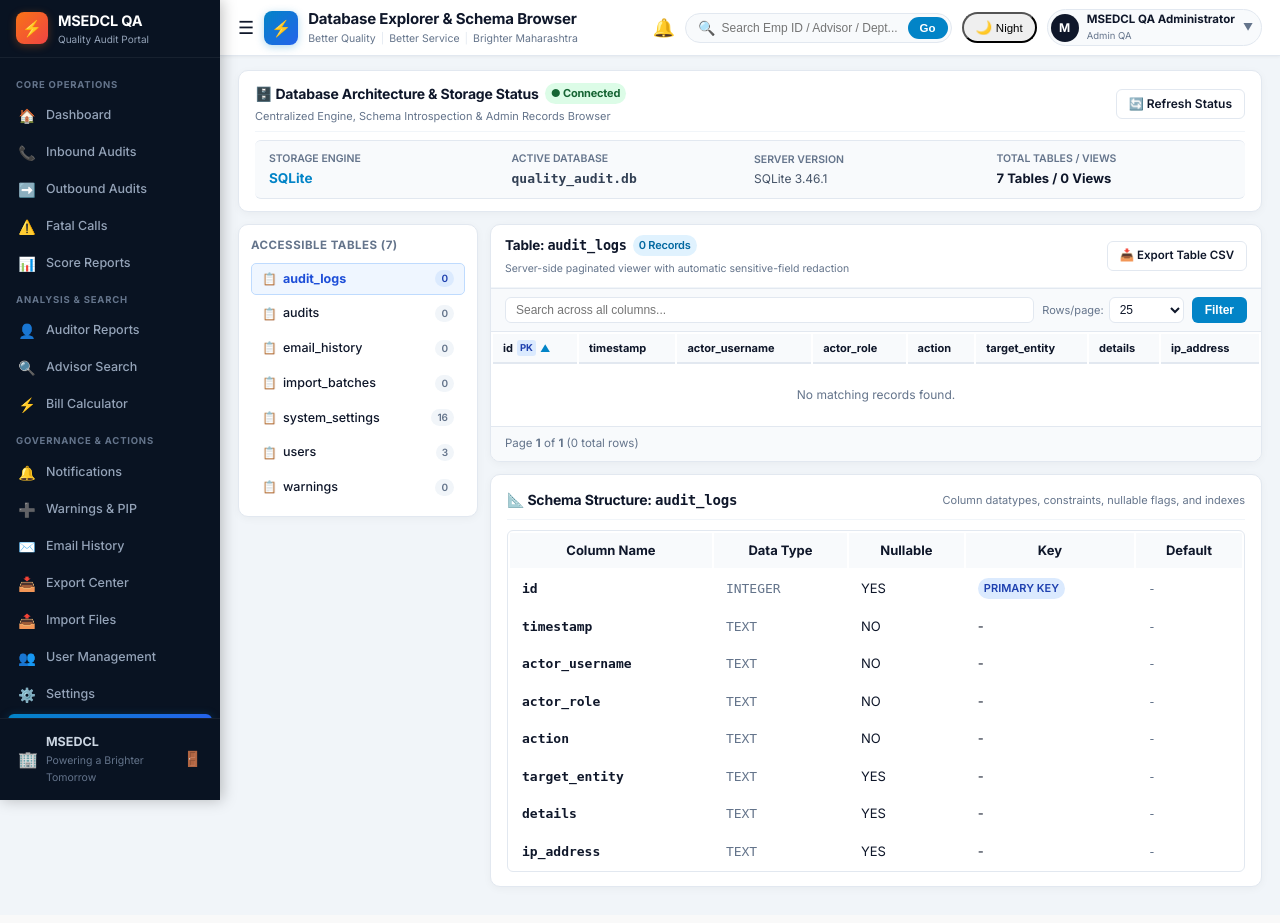
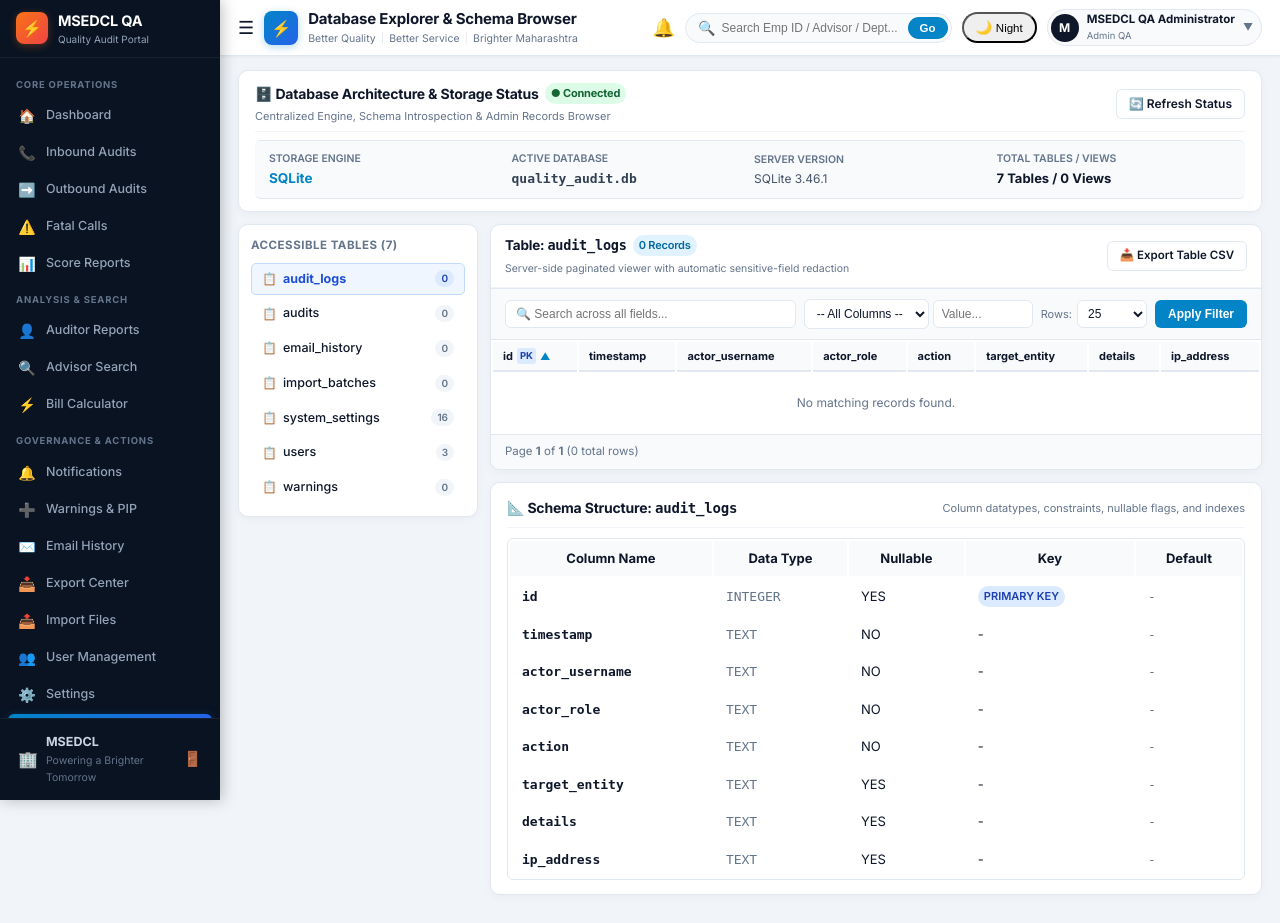
Before and after one commit to WeWake2026/MSEDCL, a Flask app: page /admin/database-explorer in a window 1280 px wide. Before the commit the page ends 889 px from the top, so only its background shows below. Run offline with Flask 3, Linux system fonts and the light colour scheme; the visitor is signed in with stand-in values (Sample User, id 1); data comes from the database, SQL or seed files in the repository; data that the repository does not hold is empty; some libraries are stand-ins or nearby versions.

Commit message:
feat(explorer): add column-specific filtering, mobile responsive layout, and robust toolbar

```diff
--- a/app.py
+++ b/app.py
@@ -1537,6 +1537,8 @@ def db_explorer_view():
     active_table = request.args.get("table", "").strip()
     active_schema = request.args.get("schema", "public").strip()
     search = request.args.get("search", "").strip()
+    filter_col = request.args.get("filter_col", "").strip() or None
+    filter_val = request.args.get("filter_val", "").strip()
     sort_col = request.args.get("sort", "").strip() or None
     sort_dir = request.args.get("dir", "ASC").strip()
     page = request.args.get("page", 1, type=int)
@@ -1558,7 +1560,9 @@ def db_explorer_view():
                 per_page=per_page,
                 search=search,
                 sort_col=sort_col,
-                sort_dir=sort_dir
+                sort_dir=sort_dir,
+                filter_col=filter_col,
+                filter_val=filter_val
             )
         except Exception as e:
             flash(f"Error reading table '{active_table}': {str(e)}", "error")
@@ -1578,12 +1582,14 @@ def db_explorer_export_csv():
     table = request.args.get("table", "").strip()
     schema = request.args.get("schema", "public").strip()
     search = request.args.get("search", "").strip()
+    filter_col = request.args.get("filter_col", "").strip() or None
+    filter_val = request.args.get("filter_val", "").strip()
 
     if not table:
         abort(400, "Table name required")
 
     try:
-        csv_data = db_explorer_service.export_table_csv(table_name=table, schema_name=schema, search=search)
+        csv_data = db_explorer_service.export_table_csv(table_name=table, schema_name=schema, search=search, filter_col=filter_col, filter_val=filter_val)
         log_audit("EXPORT_TABLE_CSV", table, f"Exported CSV for schema: {schema}")
         clean_filename = f"{table}_export_{datetime.now().strftime('%Y%m%d_%H%M%S')}.csv"
         return Response(
--- a/db_explorer_service.py
+++ b/db_explorer_service.py
@@ -234,9 +234,9 @@ def get_table_schema(table_name, schema_name="public"):
 
     return {"table": table_name, "schema": schema_name, "columns": columns, "indexes": indexes}
 
-def get_table_records(table_name, schema_name="public", page=1, per_page=25, search="", sort_col=None, sort_dir="ASC"):
+def get_table_records(table_name, schema_name="public", page=1, per_page=25, search="", sort_col=None, sort_dir="ASC", filter_col=None, filter_val=""):
     """
-    Fetches paginated records with safe filtering and sorting.
+    Fetches paginated records with safe filtering, column-specific filters, and sorting.
     Masks sensitive columns.
     """
     if table_name.lower() in BLOCKED_TABLES:
@@ -276,6 +276,15 @@ def get_table_records(table_name, schema_name="public", page=1, per_page=25, sea
                 params.append(f"%{search}%")
         where_clauses.append("(" + " OR ".join(search_terms) + ")")
 
+    # Column-specific targeted filter
+    if filter_col and filter_col in columns and filter_val:
+        if is_pg:
+            where_clauses.append(f'CAST("{filter_col}" AS TEXT) ILIKE %s')
+            params.append(f"%{filter_val}%")
+        else:
+            where_clauses.append(f'CAST("{filter_col}" AS TEXT) LIKE ?')
+            params.append(f"%{filter_val}%")
+
     where_sql = ("WHERE " + " AND ".join(where_clauses)) if where_clauses else ""
 
     tbl_qualified = f'"{schema_name}"."{table_name}"' if is_pg else f'"{table_name}"'
@@ -314,10 +323,12 @@ def get_table_records(table_name, schema_name="public", page=1, per_page=25, sea
         "total_pages": total_pages,
         "sort_col": sort_col,
         "sort_dir": sort_dir,
-        "search": search
+        "search": search,
+        "filter_col": filter_col,
+        "filter_val": filter_val
     }
 
-def export_table_csv(table_name, schema_name="public", search="", max_limit=10000):
+def export_table_csv(table_name, schema_name="public", search="", filter_col=None, filter_val="", max_limit=10000):
     """
     Streams CSV data for the requested table.
     Enforces row limits, masks sensitive fields, and prevents CSV formula injection.
@@ -344,6 +355,14 @@ def export_table_csv(table_name, schema_name="public", search="", max_limit=1000
                 params.append(f"%{search}%")
         where_clauses.append("(" + " OR ".join(search_terms) + ")")
 
+    if filter_col and filter_col in columns and filter_val:
+        if is_pg:
+            where_clauses.append(f'CAST("{filter_col}" AS TEXT) ILIKE %s')
+            params.append(f"%{filter_val}%")
+        else:
+            where_clauses.append(f'CAST("{filter_col}" AS TEXT) LIKE ?')
+            params.append(f"%{filter_val}%")
+
     where_sql = ("WHERE " + " AND ".join(where_clauses)) if where_clauses else ""
     tbl_qualified = f'"{schema_name}"."{table_name}"' if is_pg else f'"{table_name}"'
 
--- a/static/css/style.css
+++ b/static/css/style.css
@@ -1673,6 +1673,15 @@ table.data-table th {
     width: min(320px, calc(100vw - 20px)) !important;
     right: -10px !important;
   }
+
+  /* Database Explorer Mobile Stacking */
+  .db-explorer-grid {
+    grid-template-columns: 1fr !important;
+  }
+  .db-explorer-tables-card {
+    max-height: 220px;
+    overflow-y: auto;
+  }
 }
 
 @media (max-width: 480px) {
--- a/templates/db_explorer.html
+++ b/templates/db_explorer.html
@@ -52,10 +52,10 @@
   </div>
 
   <!-- Layout: Left Sidebar (Table List) + Right Content (Records & Schema) -->
-  <div style="display: grid; grid-template-columns: 240px 1fr; gap: 12px; align-items: start;">
+  <div class="db-explorer-grid" style="display: grid; grid-template-columns: 240px 1fr; gap: 12px; align-items: start;">
 
     <!-- Table Navigator Panel -->
-    <div class="card" style="padding: 12px;">
+    <div class="card db-explorer-tables-card" style="padding: 12px;">
       <h4 style="font-size:11.5px; text-transform:uppercase; color:var(--text-muted); letter-spacing:0.5px; margin-bottom:8px; font-weight:700;">
         Accessible Tables ({{ overview.tables_summary|length }})
       </h4>
@@ -98,25 +98,41 @@
           </div>
 
           <!-- Search and Filter Bar -->
-          <div style="padding: 8px 14px; background:#f8fafc; border-top:1px solid var(--border); border-bottom:1px solid var(--border);">
+          <div style="padding: 10px 14px; background:#f8fafc; border-top:1px solid var(--border); border-bottom:1px solid var(--border);">
             <form method="get" action="{{ url_for('db_explorer_view') }}" style="display:flex; gap:8px; align-items:center; flex-wrap:wrap;">
               <input type="hidden" name="table" value="{{ active_table }}">
               <input type="hidden" name="schema" value="{{ records_data.schema }}">
-              <div style="flex:1; min-width:180px;">
-                <input type="text" name="search" value="{{ records_data.search }}" placeholder="Search across all columns..." class="form-control" style="font-size:12px; padding:5px 10px;">
+
+              <!-- Global text search -->
+              <div style="flex:1; min-width:160px;">
+                <input type="text" name="search" value="{{ records_data.search }}" placeholder="🔍 Search across all fields..." class="form-control" style="font-size:12px; padding:6px 10px;">
               </div>
+
+              <!-- Specific Column Filter Dropdown & Value -->
+              <div style="display:flex; gap:4px; align-items:center;">
+                <select name="filter_col" class="form-control" style="font-size:12px; padding:6px 8px; max-width:140px;">
+                  <option value="">-- All Columns --</option>
+                  {% for c in records_data.columns %}
+                    <option value="{{ c.name }}" {{ 'selected' if records_data.filter_col == c.name else '' }}>{{ c.name }}</option>
+                  {% endfor %}
+                </select>
+                <input type="text" name="filter_val" value="{{ records_data.filter_val }}" placeholder="Value..." class="form-control" style="font-size:12px; padding:6px 8px; width:100px;">
+              </div>
+
+              <!-- Pagination Limit -->
               <div style="display:flex; align-items:center; gap:5px;">
-                <label style="font-size:11px; color:var(--text-muted); margin:0;">Rows/page:</label>
-                <select name="per_page" class="form-control" style="width:75px; font-size:12px; padding:4px 6px;" onchange="this.form.submit()">
+                <label style="font-size:11px; color:var(--text-muted); margin:0; white-space:nowrap;">Rows:</label>
+                <select name="per_page" class="form-control" style="width:70px; font-size:12px; padding:5px 6px;" onchange="this.form.submit()">
                   <option value="15" {{ 'selected' if records_data.per_page == 15 else '' }}>15</option>
                   <option value="25" {{ 'selected' if records_data.per_page == 25 else '' }}>25</option>
                   <option value="50" {{ 'selected' if records_data.per_page == 50 else '' }}>50</option>
                   <option value="100" {{ 'selected' if records_data.per_page == 100 else '' }}>100</option>
                 </select>
               </div>
-              <button type="submit" class="btn btn-primary btn-sm" style="font-size:12px;">Filter</button>
-              {% if records_data.search %}
-                <a href="{{ url_for('db_explorer_view', table=active_table, schema=records_data.schema) }}" class="btn btn-secondary btn-sm" style="font-size:12px;">Clear</a>
+
+              <button type="submit" class="btn btn-primary btn-sm" style="font-size:12px; padding:6px 12px; font-weight:600;">Apply Filter</button>
+              {% if records_data.search or records_data.filter_col or records_data.filter_val %}
+                <a href="{{ url_for('db_explorer_view', table=active_table, schema=records_data.schema) }}" class="btn btn-secondary btn-sm" style="font-size:12px; padding:6px 10px;">✕ Clear</a>
               {% endif %}
             </form>
           </div>
```
